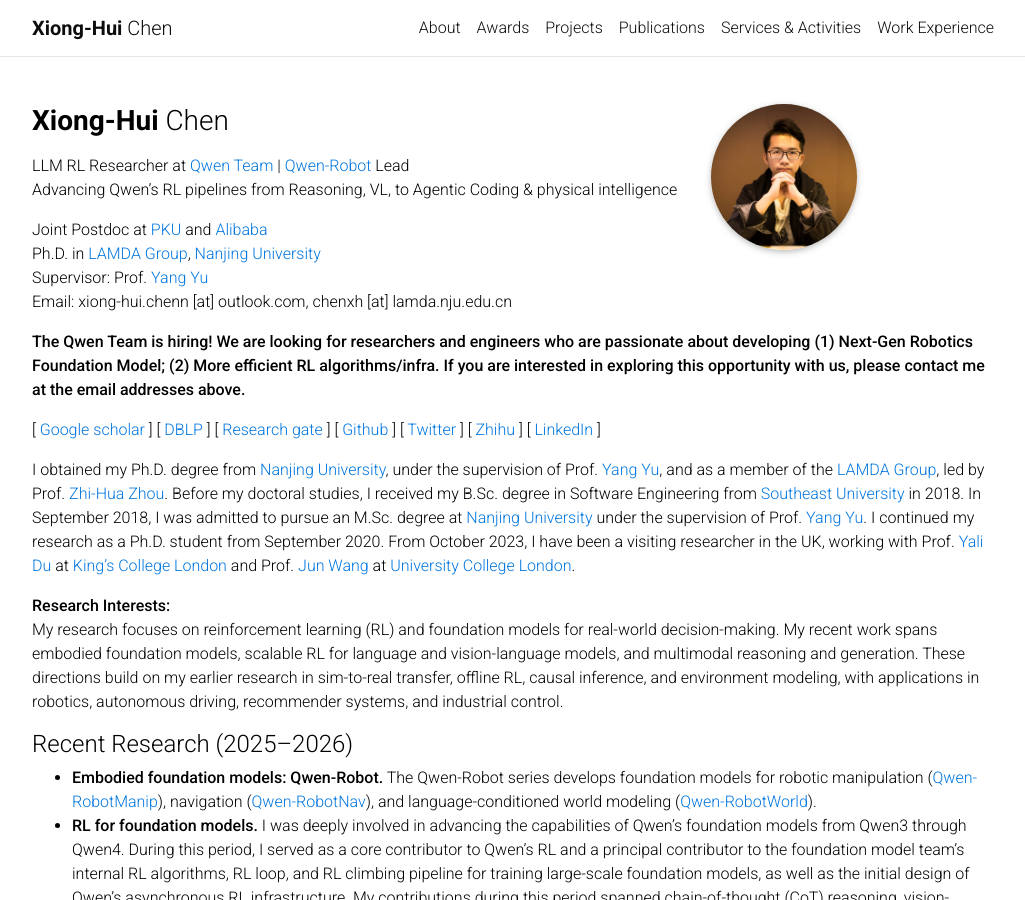
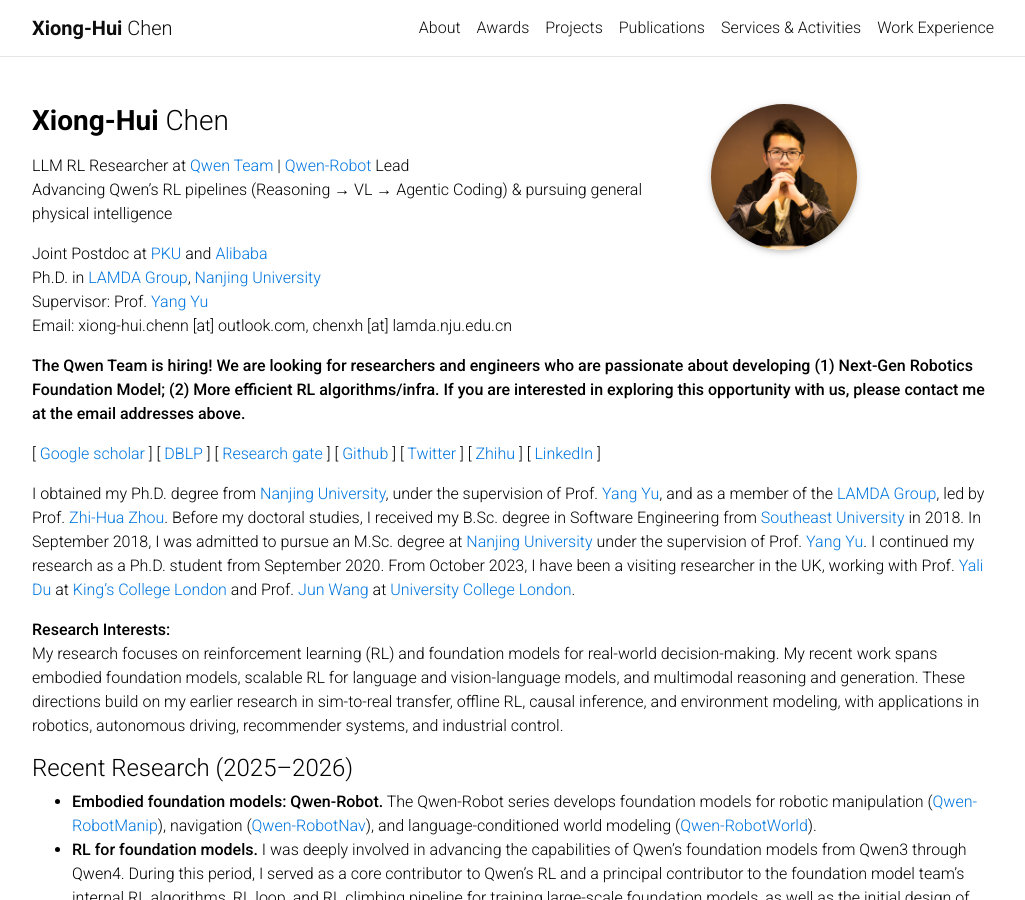
Before and after one commit to xionghuichen/xionghuichen.github.io, a Jekyll site: the page built from _pages/about.md, in a window 1280 px wide and 900 px high. Shown: the whole window, without its empty margins (123-1148 px from the left). Built offline with Jekyll 4.4.1, drawn with Linux system fonts in a browser that asks for light colours; comment, search, counter and statistics services are not loaded.

Commit message:
Refine subtitle vision for general physical intelligence [skip ci]

```diff
--- a/_pages/about.md
+++ b/_pages/about.md
@@ -16,7 +16,7 @@ social: false  # includes social icons at the bottom of the page
 
 
 LLM RL Researcher at <a href="https://qwen.ai/">Qwen Team</a> | <a href="https://qwen.ai/blog?id=qwen-robotsuite">Qwen-Robot</a> Lead<br/>
-Advancing Qwen’s RL pipelines from Reasoning, VL, to Agentic Coding &amp; physical intelligence
+Advancing Qwen’s RL pipelines (Reasoning → VL → Agentic Coding) &amp; pursuing general physical intelligence
 
 Joint Postdoc at <a href="https://english.pku.edu.cn/">PKU</a> and <a href="https://www.alibabagroup.com/en-US">Alibaba</a><br/>
 Ph.D. in <a href="http://lamda.nju.edu.cn/CH.MainPage.ashx">LAMDA Group</a>, <a href="http://www.nju.edu.cn/">Nanjing University</a> <br/>
```
